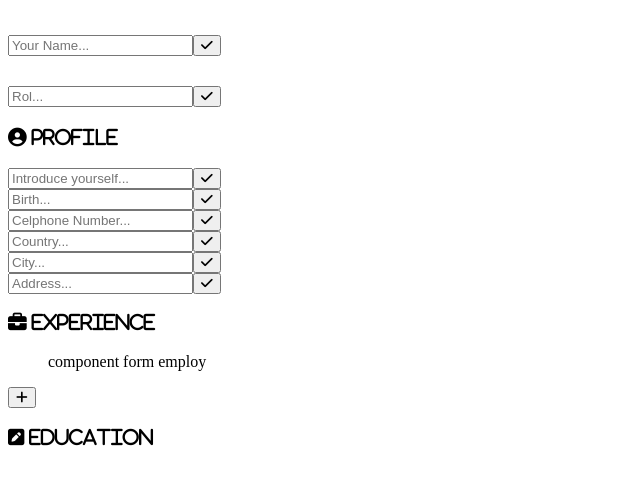
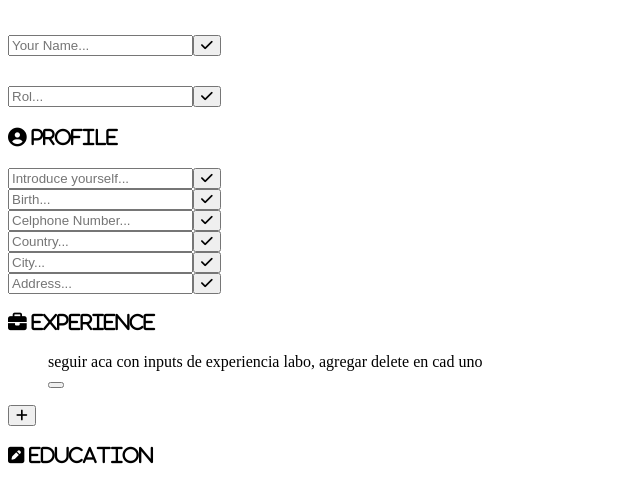
Before and after one commit to fl-martin/cv-application, a React (Create React App) app: page / in a window 1280 px wide. Shown: the top 502 px of the page, without its empty margins (0-640 px from the left). Built offline with nearby package versions, Linux system fonts and the light colour scheme.

Commit message:
Employ component

```diff
--- a/src/components/Employ.js
+++ b/src/components/Employ.js
@@ -1,4 +1,5 @@
 import React, { Component } from "react";
+import EmployEducationForm from "./EmployEducationForm";
 
 class Employ extends Component {
 	constructor(props) {
@@ -8,23 +9,33 @@ class Employ extends Component {
 		};
 	}
 	render() {
-		if (this.props.employList) {
-			const employList = this.props.employList.map((element, index) => {
-				<li key={index}>
-					<h4 id="employTitle">
-						{element.employ.position} in {element.employ.company}
-					</h4>
-					<div id="yearsEmploy">
-						{element.employ.year_start}-{element.employ.year_end}
-					</div>
-					<p>{element.employ.description}</p>
-				</li>;
+		let employElements;
+		if (this.props.employArray.length > 0) {
+			employElements = this.props.employArray.map((element, index) => {
+				return (
+					<li key={index}>
+						<h4 id="employTitle">
+							{element.position} in {element.company}
+						</h4>
+						<div id="yearsEmploy">
+							{element.year_start}-{element.year_end}
+						</div>
+						<p>{element.description}</p>
+					</li>
+				);
 			});
-			return employList;
 		}
 		if (this.props.addingEmploy) {
-			return <div>component form employ</div>;
-		}
+			return (
+				<div>
+					{employElements}
+					<EmployEducationForm
+						section={Object.keys(this.state)[0]}
+						saveEmploy={this.props.saveEmploy}
+					></EmployEducationForm>
+				</div>
+			);
+		} else if (!this.props.addingEmploy) return employElements;
 	}
 }
 
--- a/src/components/Experience.js
+++ b/src/components/Experience.js
@@ -21,15 +21,38 @@ class Experience extends Component {
 	}
 
 	addEmploy() {
-		console.log("aa");
+		this.setState({
+			addingEmploy: true,
+		});
 	}
 
 	saveEmploy() {
-		this.employArray.push(this.state.employ);
+		this.setState(
+			{
+				employArray: [...this.state.employArray, this.state.employ],
+			},
+
+			() => {
+				this.clearEmploy();
+			}
+		);
 	}
 
 	removeEmploy() {
 		console.log("removed");
+	}
+
+	clearEmploy() {
+		this.setState({
+			employ: {
+				company: "",
+				position: "",
+				year_start: "",
+				year_end: "",
+				description: "",
+			},
+			addingEmploy: false,
+		});
 	}
 
 	render() {
--- a/src/components/employEducationForm.js
+++ b/src/components/employEducationForm.js
@@ -0,0 +1,28 @@
+import React, { Component } from "react";
+
+class EmployEducationForm extends Component {
+	constructor(props) {
+		super(props);
+	}
+
+	render() {
+		if (this.props.section === "employ") {
+			return (
+				<form>
+					<div>
+						seguir aca con inputs de experiencia labo, agregar
+						delete en cad uno
+					</div>
+					<button
+						type="button"
+						onClick={this.props.saveEmploy}
+					></button>
+				</form>
+			);
+		} else if (this.props.section === "education") {
+			return <div>education form</div>;
+		}
+	}
+}
+
+export default EmployEducationForm;
```
